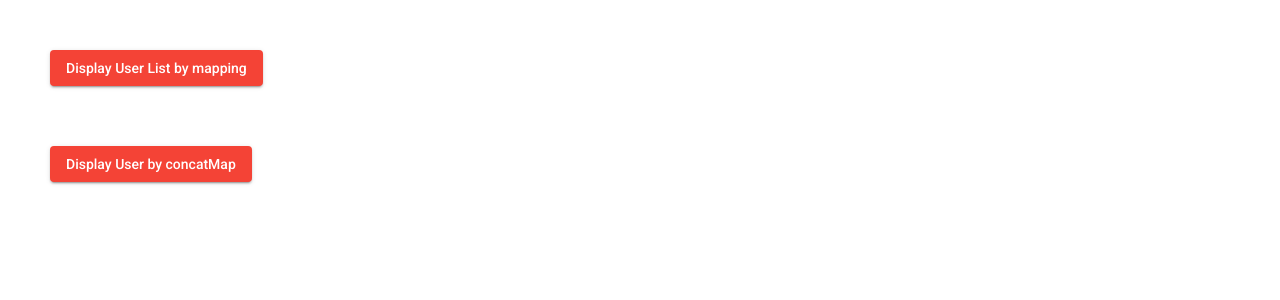
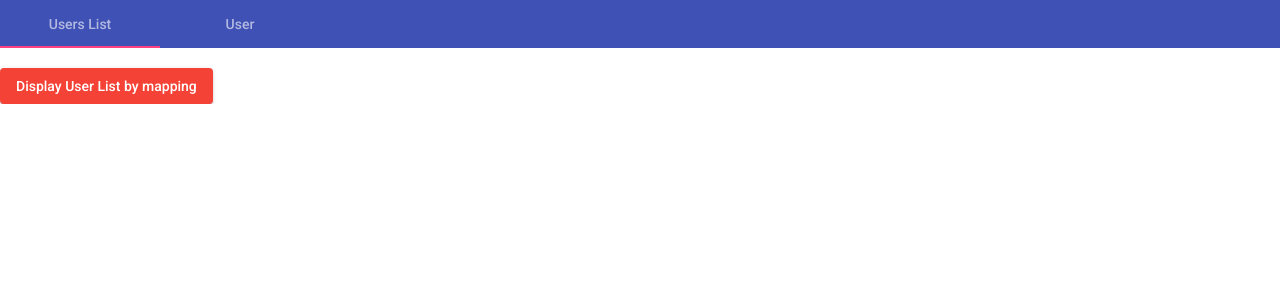
Before and after one commit to trescoder/angular-table-with-paginator, an Angular app: page / in a window 1280 px wide. Shown: the top 300 px of the page. Built offline with nearby package versions, Linux system fonts and the light colour scheme.

Commit message:
add: tabs for each component

```diff
--- a/src/app/app.component.html
+++ b/src/app/app.component.html
@@ -1,22 +1,18 @@
+<mat-tab-group backgroundColor="primary" color="accent" >
+  <mat-tab label="Users List" >
+    <ng-template matTabContent class="matTab">
+      <app-users></app-users>
+    </ng-template>
+  </mat-tab>
+  <mat-tab label="User">
+    <ng-template matTabContent class="matTab">
+      <app-user></app-user>
+    </ng-template>
+  </mat-tab>
+</mat-tab-group>
+
+
 <!-- Code for  Map Operator -->
-<div class="testContainer">
-  <button mat-raised-button color="warn" (click)="displayUserList()" >Display User List by mapping</button>
-  <div *ngFor="let user of usersList | async">
-    <div style="width: 200px; height: 200px; margin: 20px; float: left;">
-      <img style="display: block;" width="100%" height="100%" [src]="user.avatar" [alt]="user.first_name">
-      <p>{{user.first_name}}</p>
-    </div>
-  </div>
-</div>
+
 
 <!-- Code For  ConcatMap-->
-<div class="testContainer">
-  <button mat-raised-button color="warn" (click)="displayUser()" [disabled]="isConcatMapBtnLoading">Display User by concatMap</button>
-  <div *ngIf="user$ |async as user">
-    {{user | json}}
-    <div style="width: 200px; height: 200px; margin: 20px; float: left;">
-      <img style="display: block;" width="100%" height="100%" [src]="user.avatar" [alt]="user.first_name">
-      <p>{{user.first_name}}</p>
-    </div>
-  </div>
-</div>
--- a/src/app/app.component.scss
+++ b/src/app/app.component.scss
@@ -1,5 +1,3 @@
-.testContainer {
-    clear: both;
-    margin: 40px;
-    padding: 10px;
+.matTab {
+    margin-top: 20px;
 }
--- a/src/app/app.component.ts
+++ b/src/app/app.component.ts
@@ -10,32 +10,22 @@ import { ReqResResponse, ReqResService, User, UserResponse } from './req-res.ser
 })
 export class AppComponent {
   title = 'common-rxjs-operators';
-  public usersList!: Observable<User[]>;
-  public user$!: Observable<User>;
 
-  public isConcatMapBtnLoading = false;
+  tabLoadTimes: Date[] = [];
+
 
   constructor(private reqResService: ReqResService){}
 
-  displayUserList(){
-    this.usersList = this.reqResService.getUserList().pipe(
-      map((value: ReqResResponse) => value.data)
-    )
-  }
 
-  displayUser(){
-    this.isConcatMapBtnLoading = true;
-    const id = Math.floor(Math.random() * 6) + 6;
-    console.log(id);
 
-    // this.user$ = this.reqResService.getUser(id).pipe(map((user: UserResponse) => user.data));
 
-    this.user$ = this.reqResService.getUserList().pipe(
-      map((response: ReqResResponse) => response.data), // map the server response to extract the info I want
-      mergeMap((value: User[]) => value), // flatten the array (and IDK what else does)
-      filter((value: User) => value.id === id), // no explanation needed
-      concatMap((user: User) => this.reqResService.getUser(user.id)), // the only line that matters, search a user
-      map((user: UserResponse) => user.data), // map the response from the server again to extract the user data
-      finalize(()=>this.isConcatMapBtnLoading = false )); // triggers no matter what
+
+
+  getTimeLoaded(index: number) {
+    if (!this.tabLoadTimes[index]) {
+      this.tabLoadTimes[index] = new Date();
+    }
+
+    return this.tabLoadTimes[index];
   }
 }
--- /dev/null
+++ b/src/app/components/user/user.component.html
@@ -0,0 +1,9 @@
+<div class="tabContent">
+    <button mat-raised-button color="warn" (click)="displayUser()" [disabled]="isConcatMapBtnLoading">Display User by concatMap</button>
+    <div *ngIf="user$ |async as user">
+      <div style="width: 200px; height: 200px; margin: 20px; float: left;">
+        <img style="display: block;" width="100%" height="100%" [src]="user.avatar" [alt]="user.first_name">
+        <p>{{user.first_name}}</p>
+      </div>
+    </div>
+  </div>
--- /dev/null
+++ b/src/app/components/user/user.component.ts
@@ -0,0 +1,36 @@
+import { Component, OnInit } from '@angular/core';
+import { finalize, map, Observable } from 'rxjs';
+import { ReqResService, User, UserResponse } from 'src/app/req-res.service';
+
+@Component({
+  selector: 'app-user',
+  templateUrl: './user.component.html',
+  styleUrls: ['./user.component.scss']
+})
+export class UserComponent implements OnInit {
+  public user$!: Observable<User>;
+  public isConcatMapBtnLoading = false;
+
+
+  constructor(private reqResService: ReqResService) { }
+
+  ngOnInit(): void {
+  }
+
+  displayUser(){
+    this.isConcatMapBtnLoading = true;
+    const id = Math.floor(Math.random() * 6) + 6;
+    console.log(id);
+
+    this.user$ = this.reqResService.getUser(id).pipe(map((user: UserResponse) => user.data), finalize(() => this.isConcatMapBtnLoading = false));
+
+    // this.user$ = this.reqResService.getUserList().pipe(
+    //   map((response: ReqResResponse) => response.data), // map the server response to extract the info I want
+    //   mergeMap((value: User[]) => value), // flatten the array (and IDK what else does)
+    //   filter((value: User) => value.id === id), // no explanation needed
+    //   concatMap((user: User) => this.reqResService.getUser(user.id)), // the only line that matters, search a user
+    //   map((user: UserResponse) => user.data), // map the response from the server again to extract the user data
+    //   finalize(()=>this.isConcatMapBtnLoading = false )); // triggers no matter what
+  }
+
+}
--- /dev/null
+++ b/src/app/components/users/users.component.html
@@ -0,0 +1,9 @@
+<div class="tabContent">
+    <button mat-raised-button color="warn" (click)="displayUserList()" >Display User List by mapping</button>
+    <div *ngFor="let user of usersList | async">
+      <div style="width: 200px; height: 200px; margin: 20px; float: left;">
+        <img style="display: block;" width="100%" height="100%" [src]="user.avatar" [alt]="user.first_name">
+        <p>{{user.first_name}}</p>
+      </div>
+    </div>
+  </div>
--- /dev/null
+++ b/src/app/components/users/users.component.ts
@@ -0,0 +1,26 @@
+import { Component, OnInit } from '@angular/core';
+import { map, Observable } from 'rxjs';
+import { ReqResResponse, ReqResService, User } from 'src/app/req-res.service';
+
+@Component({
+  selector: 'app-users',
+  templateUrl: './users.component.html',
+  styleUrls: ['./users.component.scss']
+})
+export class UsersComponent implements OnInit {
+  public usersList!: Observable<User[]>;
+
+  constructor(private reqResService: ReqResService) { }
+
+  ngOnInit(): void {
+    console.warn("On Init");
+
+  }
+
+  displayUserList(){
+    this.usersList = this.reqResService.getUserList().pipe(
+      map((value: ReqResResponse) => value.data)
+    )
+  }
+
+}
--- a/src/styles.scss
+++ b/src/styles.scss
@@ -2,3 +2,7 @@
 
 html, body { height: 100%; }
 body { margin: 0; font-family: Roboto, "Helvetica Neue", sans-serif; }
+
+.tabContent {
+    margin-top: 20px;
+}
```
Also changed, not shown: src/app/app.module.ts (+9 -2 lines), src/app/components/user/user.component.scss (added), src/app/components/users/users.component.scss (added), 1 other file (tests, documents, lock files or other folders).
